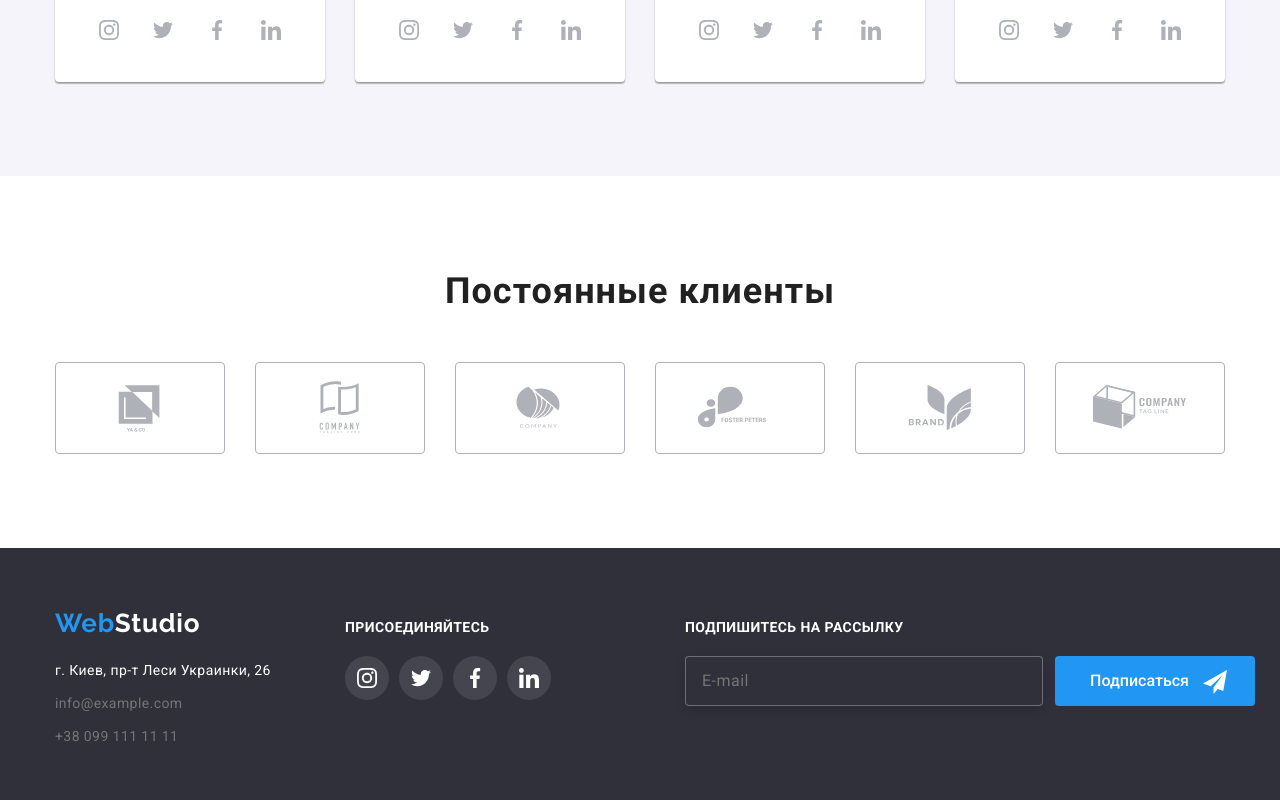
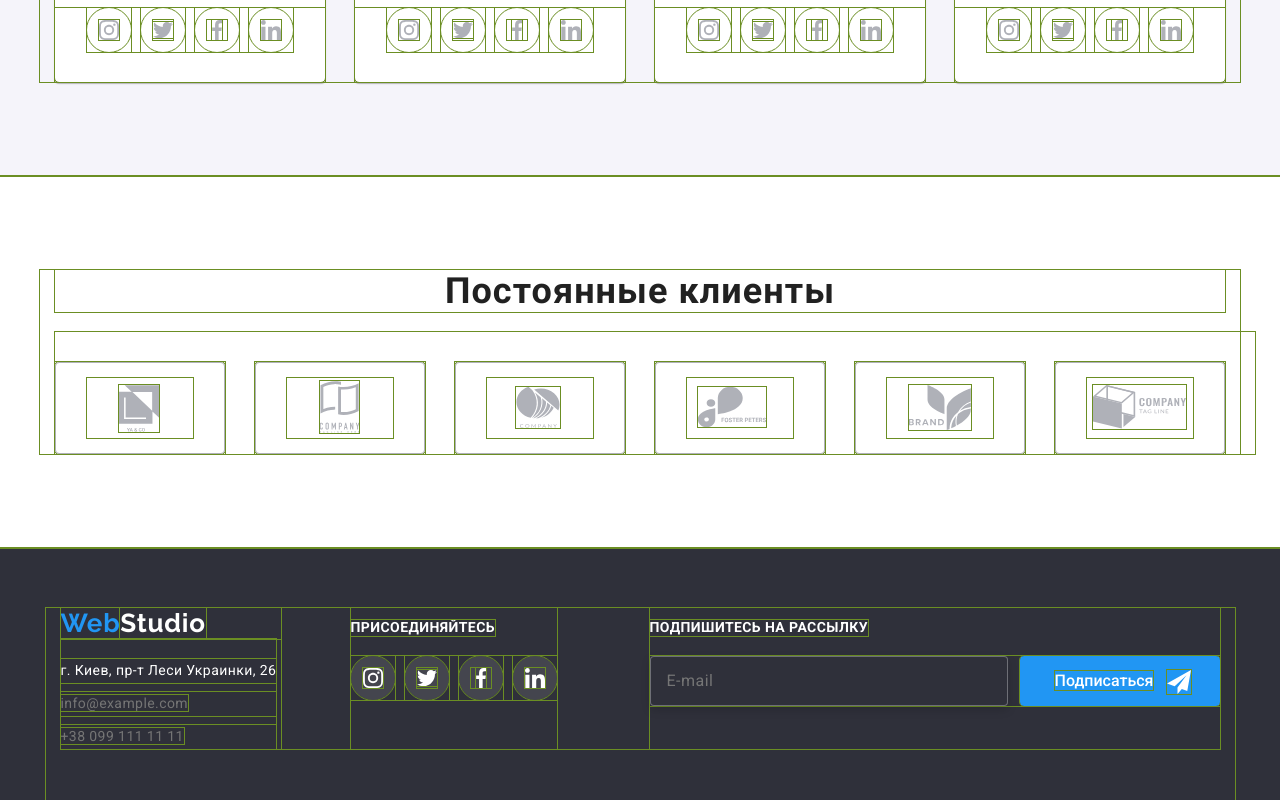
Before and after one commit to Meelenych/HTML_SASS_BEM_WebStudio, a plain HTML site: page index.html in a window 1280 px wide. Shown: the part 2230-3030 px from the top of the page. Drawn offline with nearby package versions, Linux system fonts and the light colour scheme.

Commit message:
footer fixed again

```diff
--- a/sass/base/_common.scss
+++ b/sass/base/_common.scss
@@ -11,12 +11,12 @@ body {
 }
 
 /*Временное выделение*/
-// *,
-// *::before,
-// *::after {
-//   // box-sizing: inherit;
-// //   outline: 1px solid olivedrab;
-// }
+*,
+*::before,
+*::after {
+  // box-sizing: inherit;
+  outline: 1px solid olivedrab;
+}
 /*=======================*/
 
 
--- a/sass/layouts/_footer.scss
+++ b/sass/layouts/_footer.scss
@@ -31,8 +31,7 @@
     justify-content: center;
   }
   @media screen and (min-width: 1200px) {
-   width: 1200px;
-   justify-content: start;
+    justify-content: start;
   }
 }
 
--- a/sass/layouts/_studio-subscribrion.scss
+++ b/sass/layouts/_studio-subscribrion.scss
@@ -16,8 +16,9 @@
 
   @media screen and (min-width: 1200px) {
     margin-top: 0;
-    margin-left: auto;
+    margin-left: 93px;
     width: fit-content;
+
   }
 
 }
```
Also changed, not shown: css/main.css, css/main.min.css, 2 other files.
